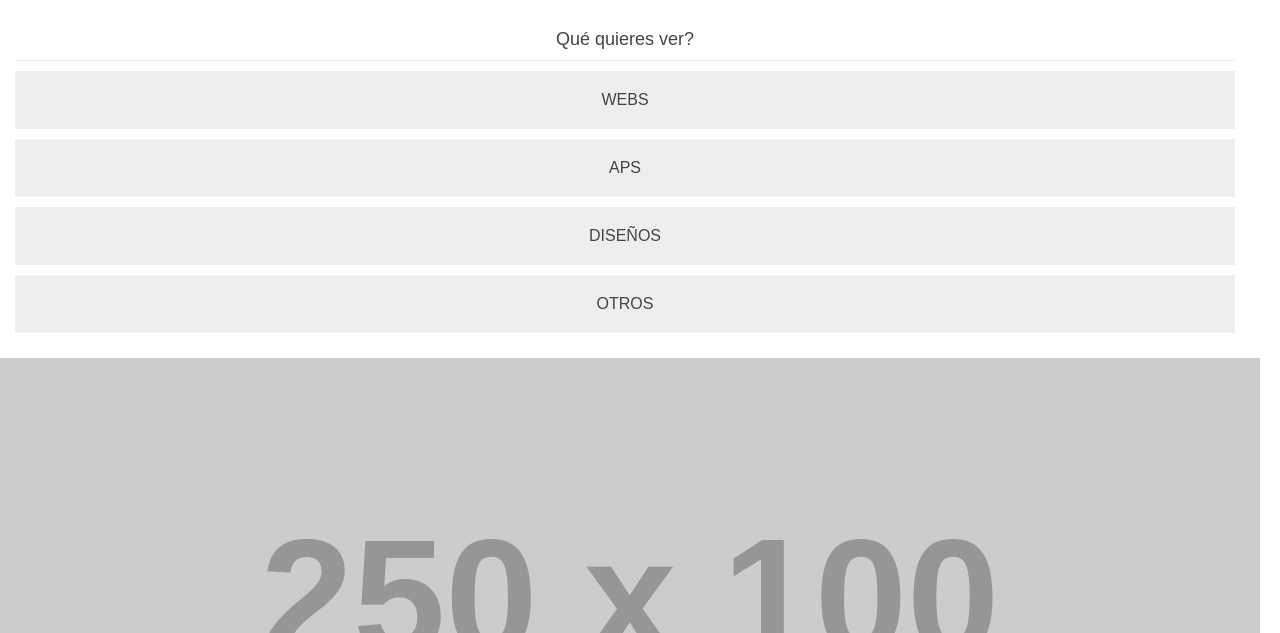
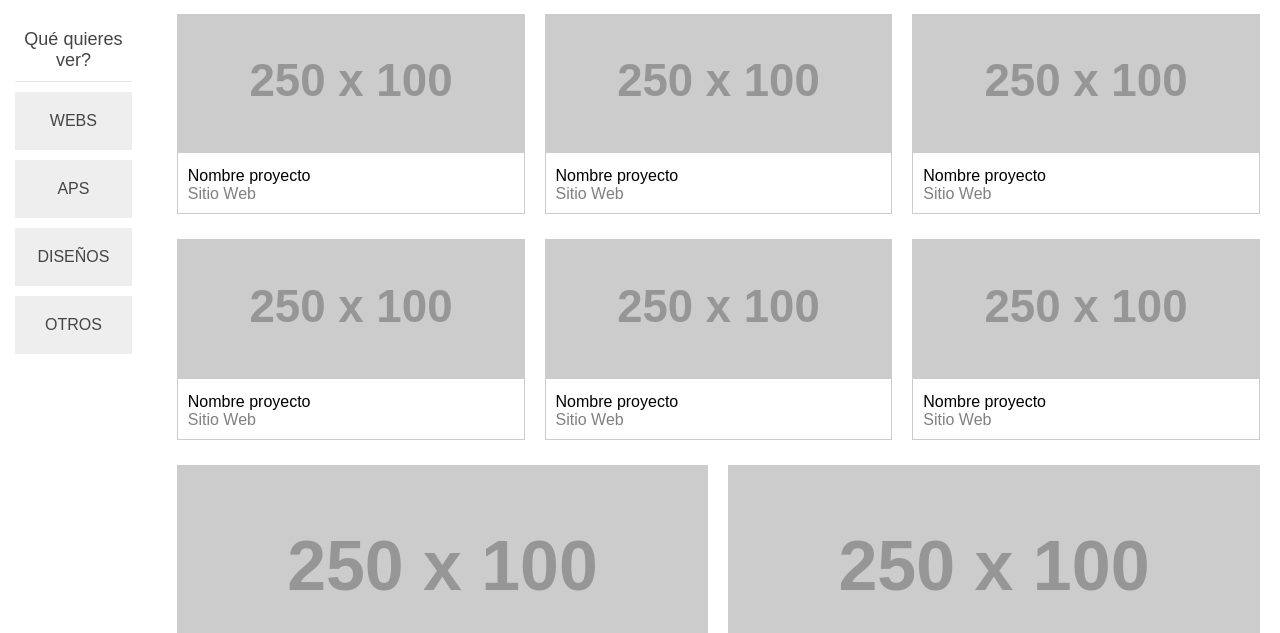
Before and after one commit to GuillermoModesto/disenho-interfaces, a plain HTML site: page ejercicios-clase/index.html in a window 1280 px wide. Shown: the part 167-800 px from the top of the page. Drawn offline with Linux system fonts and the light colour scheme; placeholder pictures from the web are drawn by us.

Commit message:
finish class ADIVINA project

```diff
--- a/ejercicios-clase/estilos.css
+++ b/ejercicios-clase/estilos.css
@@ -76,23 +76,33 @@
 /* contenido */
 .content{
     /* Añadir aquí Flex y Align y/o justify */
-
-
+    display: flex;
+    flex-direction: row;
+    align-items: space-between;
     margin-top: 20px;
     margin-bottom: 20px;
 }
 .content__projects{
     /* Añadir aquí Flex y Align y/o justify */
-
+    display: flex;
+    flex-direction: row;
+    flex-wrap: wrap;
 
 }
 .projects__project{
     /* Añadir aquí Flex */
-
+    /* display: flex;
+    flex-direction: column;
+    flex-wrap: wrap;
+    justify-content: space-between;
+    flex-basis: 23%; */
+    flex-grow: 1;
+    flex-basis: 23.5%;
 
     margin-bottom: 25px;
     margin-right: 20px;
     border: 1px solid #ccc;
+    /* flex-grow: 1; */
 }
 .projects__project img{
     width: 100%;
@@ -125,7 +135,7 @@
 .content__lateral{
     /* Añadir aquí Flex */
 
-
+    flex-basis: 18%;
     margin-right: 30px;
     padding: 15px;
 }
```
